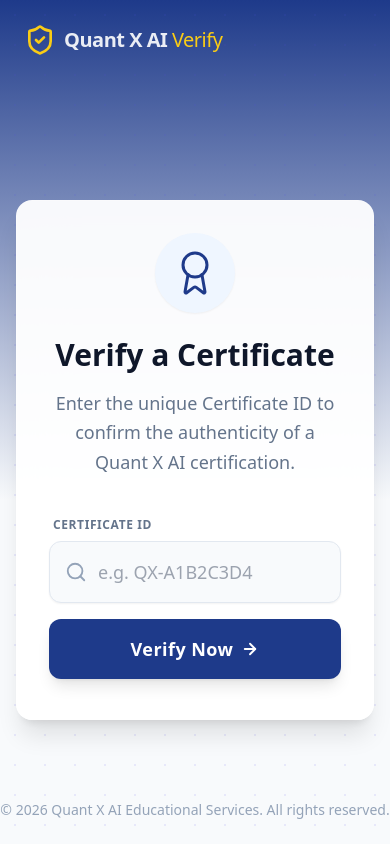
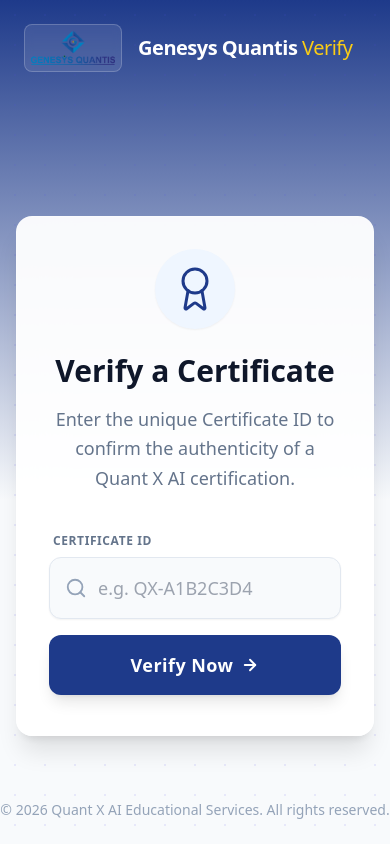
Before and after one commit to RaJM2004/LMS_frontend, a React (Vite) app: page /verify in a window 390 px wide. Built offline with nearby package versions, Linux system fonts and the light colour scheme; no server answers.

Commit message:
Update CertificateVerification logo and mobile layout

```diff
--- a/src/components/CertificateVerification.tsx
+++ b/src/components/CertificateVerification.tsx
@@ -65,9 +65,9 @@
 
             {/* Navbar Placeholder / Brand */}
             <div className="relative z-10 px-6 py-6 flex justify-between items-center max-w-7xl mx-auto w-full">
-                <div className="flex items-center gap-2 text-white/90">
-                    <ShieldCheck className="w-8 h-8 text-yellow-400" />
-                    <span className="font-bold text-xl tracking-tight">Quant X AI <span className="text-yellow-400 font-light">Verify</span></span>
+                <div className="flex items-center gap-2">
+                    <img src="/logo.png" alt="Quant X AI" className="h-12 bg-white/10 p-1.5 rounded-lg backdrop-blur-sm border border-white/20" />
+                    <span className="font-bold text-xl tracking-tight text-white ml-2">Genesys Quantis <span className="text-yellow-400 font-light">Verify</span></span>
                 </div>
             </div>
 
@@ -154,7 +154,7 @@
                             {/* Display the Certificate */}
                             <div className="relative w-full overflow-hidden rounded-xl shadow-2xl border border-slate-200 bg-slate-800">
                                 <div className="overflow-auto pb-4 custom-scrollbar">
-                                    <div className="scale-[0.8] origin-top md:scale-100">
+                                    <div className="min-w-[800px] md:min-w-full flex justify-center">
                                         <Certificate
                                             userName={verificationResult.studentName}
                                             courseName={verificationResult.courseName}
```
